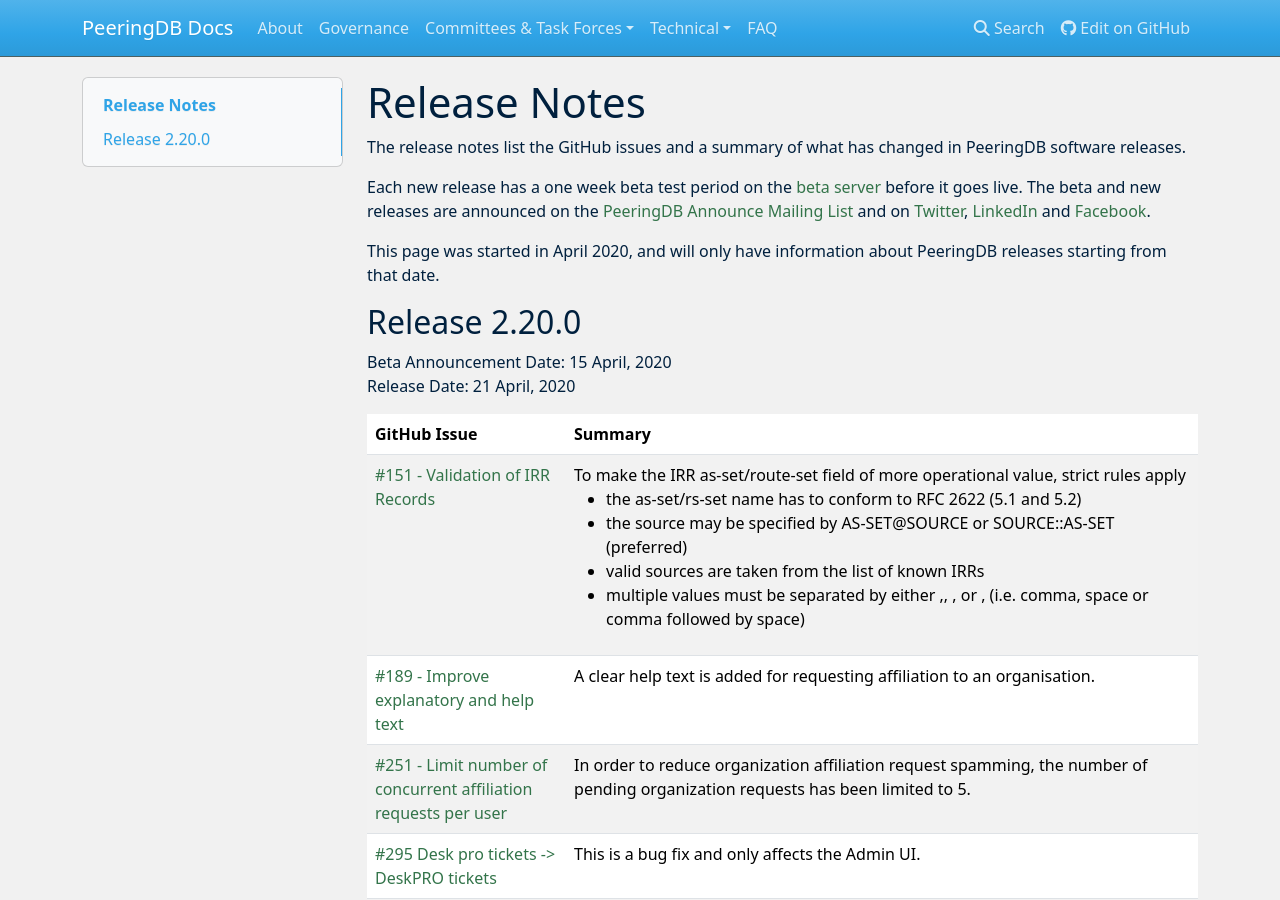
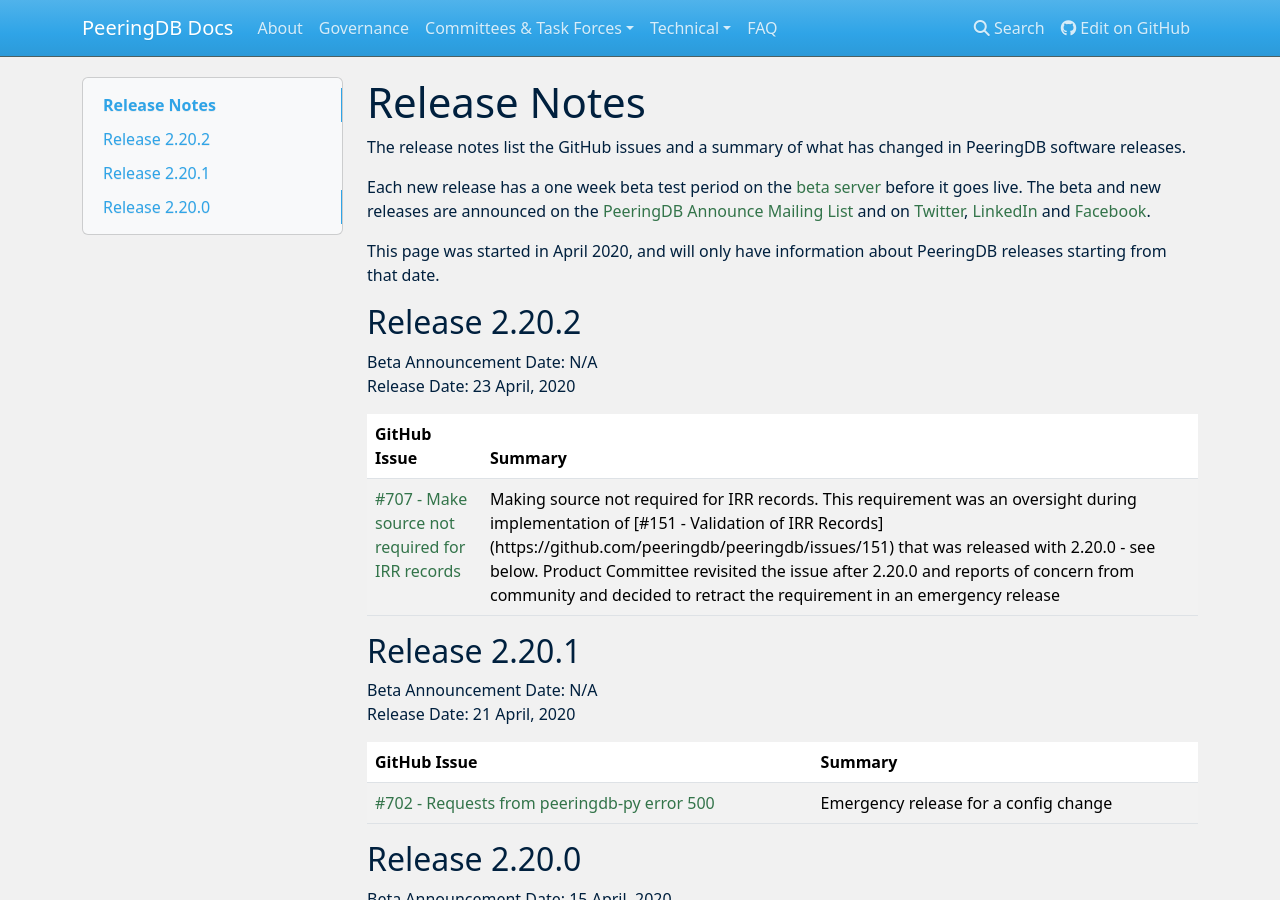
Before and after one commit to peeringdb/docs, an MkDocs documentation site: the page built from docs/release_notes/index.md, in a window 1280 px wide and 900 px high. Built offline with MkDocs 1.6.1, drawn with Linux system fonts in a browser that asks for light colours; nearby versions of some CDN libraries.

Commit message:
Added 2.20.1 and  2.20.2
Release notes for the Emergency releases after  2.20.0

```diff
--- a/docs/release_notes/index.md
+++ b/docs/release_notes/index.md
@@ -5,6 +5,22 @@
 Each new release has a one week beta test period on the [beta server](https://beta.peeringdb.com/) before it goes live.  The beta and new releases are announced on the [PeeringDB Announce Mailing List](https://lists.peeringdb.com/cgi-bin/mailman/listinfo/pdb-announce) and on [Twitter](https://twitter.com/PeeringDB), [LinkedIn](https://www.linkedin.com/company/peeringdb) and [Facebook](https://www.facebook.com/peeringdb).
 
 This page was started in April 2020, and will only have information about PeeringDB releases starting from that date.
+
+## Release 2.20.2
+Beta Announcement Date: N/A
+Release Date: 23 April, 2020
+
+| **GitHub Issue** | **Summary** |
+| ----------------- | ----------- |
+| [#707 - Make source not required for IRR records](https://github.com/peeringdb/peeringdb/issues/707) | Making source not required for IRR records. This requirement was an oversight during implementation of [#151 - Validation of IRR Records] (https://github.com/peeringdb/peeringdb/issues/151) that was released with 2.20.0 - see below. Product Committee revisited the issue after 2.20.0 and reports of concern from community and decided to retract the requirement in an emergency release|
+
+## Release 2.20.1
+Beta Announcement Date: N/A
+Release Date: 21 April, 2020
+
+| **GitHub Issue** | **Summary** |
+| ----------------- | ----------- |
+| [#702 - Requests from peeringdb-py error 500](https://github.com/peeringdb/peeringdb/issues/702) | Emergency release for a config change |
 
 ## Release 2.20.0
 Beta Announcement Date: 15 April, 2020
```
